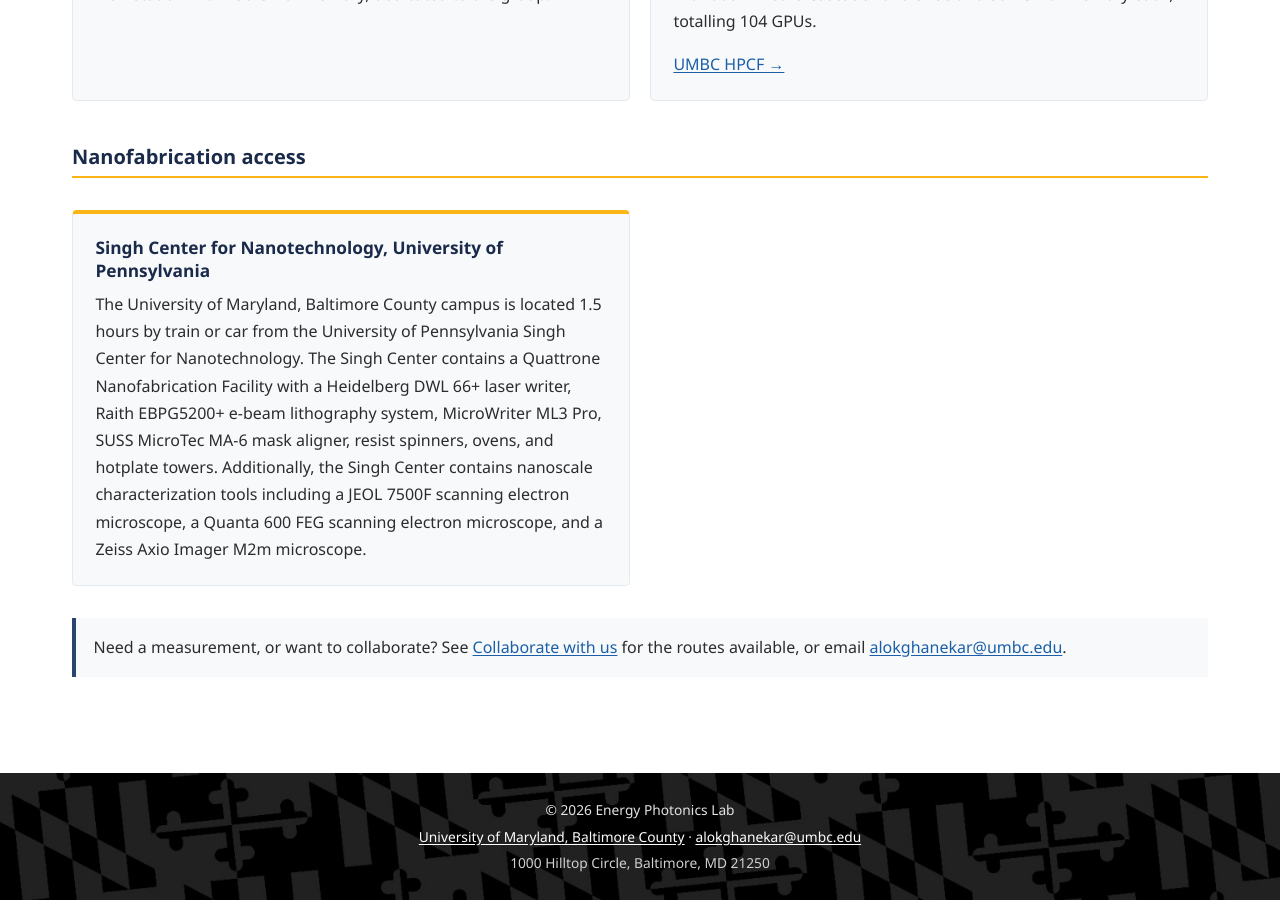
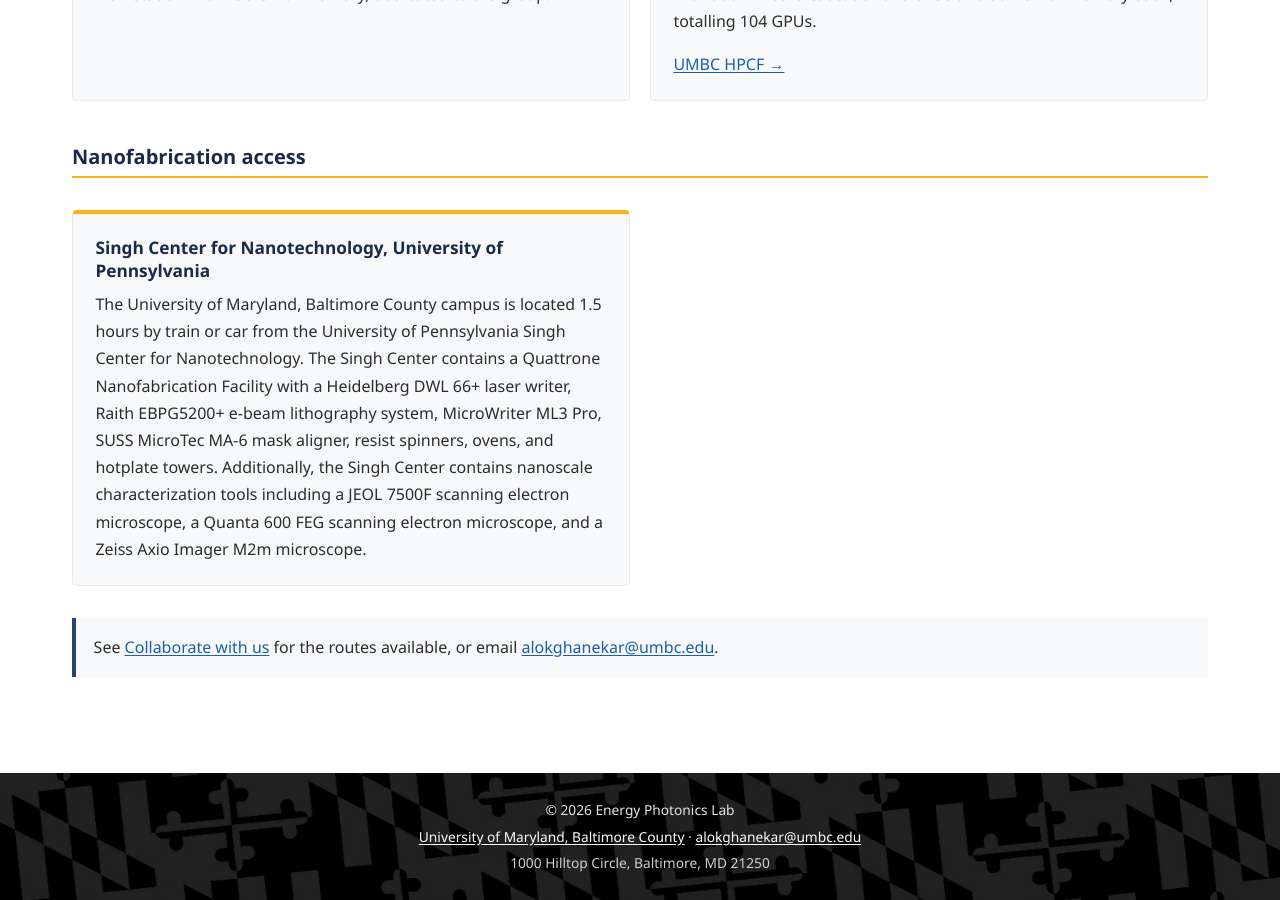
Before and after one commit to alokghanekar/Energy-Photonics-Lab, a Jekyll site: the page built from facilities.html, in a window 1280 px wide and 900 px high, scrolled down 2412 px. Built offline with Jekyll 4.4.1, drawn with Linux system fonts in a browser that asks for light colours.

Commit message:
Facilities: simplify closing contact note
Co-Authored-By: Claude Opus 4.8 <noreply@anthropic.com>
Claude-Session: https://claude.ai/code/session_01VuNoPfxguXq3gEbfsiCHz7

```diff
--- a/facilities.html
+++ b/facilities.html
@@ -91,5 +91,5 @@ description: Instruments and computational resources in the Energy Photonics Lab
 </div>
 
 <div class="join-note">
-  <p>Need a measurement, or want to collaborate? See <a href="{{ '/collaborate.html' | relative_url }}">Collaborate with us</a> for the routes available, or email <a href="mailto:{{ site.email }}?subject=%5BCollaboration%5D%20">{{ site.email }}</a>.</p>
+  <p>See <a href="{{ '/collaborate.html' | relative_url }}">Collaborate with us</a> for the routes available, or email <a href="mailto:{{ site.email }}?subject=%5BCollaboration%5D%20">{{ site.email }}</a>.</p>
 </div>
```
